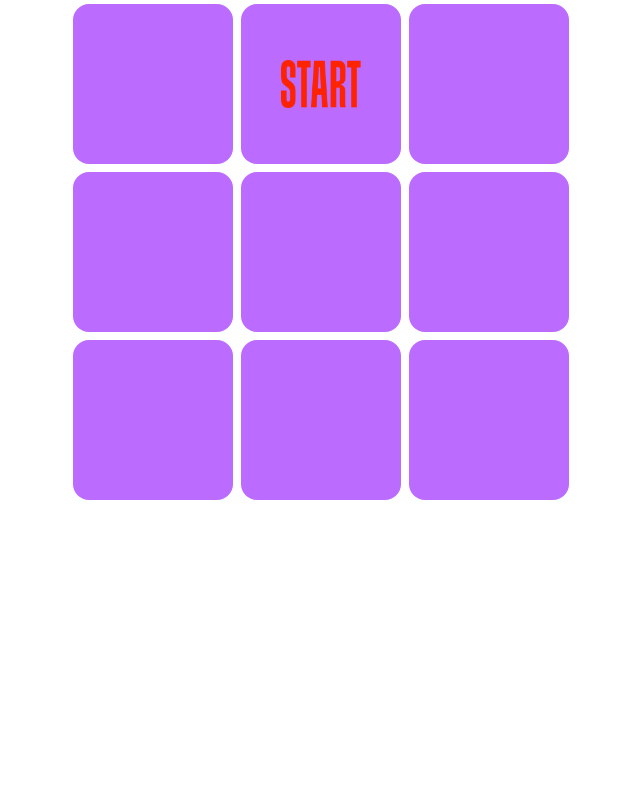
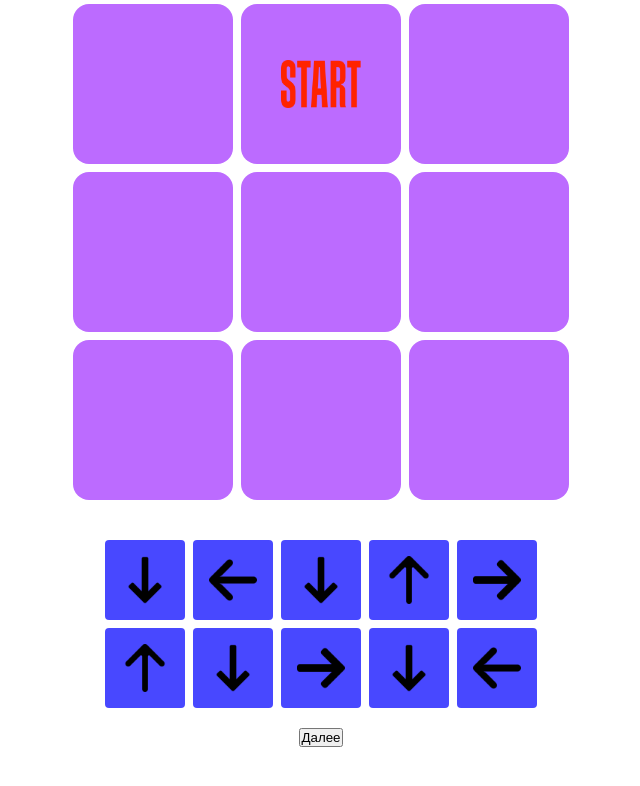
Before and after one commit to 11alexey11/ama_kids_labyrinth, a React app: page / in a window 1280 px wide. Shown: the whole page, without its empty margins (319-959 px from the left). Built offline with nearby package versions, Linux system fonts and the light colour scheme.

Commit message:
feat: Add Menu component with labyrinth array

```diff
--- a/src/classes/Cell.js
+++ b/src/classes/Cell.js
@@ -1,3 +1,4 @@
+import { direction } from '../constants/direction';
 import { fieldSize } from '../constants/fieldSize';
 
 export class Cell {
@@ -58,4 +59,27 @@ export class Cell {
         const neighboringCells = [this.generateTopCell(), this.generateRightCell(), this.generateBottomCell(), this.generateLeftCell()];
         return neighboringCells.filter((neighboringCell) => neighboringCell);
     }
+
+    defineDirectionNeighboringCell(neighboringCell) {
+        const diffX = neighboringCell.x - this.x;
+        const diffY = neighboringCell.y - this.y;
+
+        console.log(this, neighboringCell)
+
+        if (diffX === 0 && diffY === 1) {
+            return direction.right;
+        } else
+
+        if (diffX === 0 && diffY === -1) {
+            return direction.left;
+        }
+
+        if (diffX === 1 && diffY === 0) {
+            return direction.bottom;
+        }
+
+        if (diffX === -1 && diffY === 0) {
+            return direction.top;
+        }
+    }
 }
--- a/src/common/variables.scss
+++ b/src/common/variables.scss
@@ -1 +1,2 @@
 $purple: #BC6BFF;
+$blue: #4848FF;
--- a/src/components/App/App.js
+++ b/src/components/App/App.js
@@ -3,6 +3,7 @@ import { Provider } from 'react-redux';
 
 import { store } from '../../store';
 import { Field } from '../Field';
+import { Menu } from '../Menu';
 
 import './index.scss';
 
@@ -10,6 +11,7 @@ const App = () => {
     return (
         <Provider store={store}>
             <Field />
+            <Menu />
         </Provider>
     )
 };
--- /dev/null
+++ b/src/components/Menu/Menu.js
@@ -0,0 +1,41 @@
+import React from 'react';
+import { useSelector } from 'react-redux';
+import { neighboringCells } from '../../constants/neighboringCellsSize';
+
+import { getDirections, getLabyrinthCells, getStartCell } from '../../store/game/selectors';
+
+import './index.scss';
+
+const menuStyle = {
+    width: neighboringCells.size * 0.25 + 2.5 * neighboringCells.size + 'rem',
+    height: (neighboringCells.size / 5 + 2) * 0.25 + 5 * (neighboringCells.size / 5) + 'rem'
+}
+
+const Menu = () => {
+    const labyrinthCells = useSelector(getLabyrinthCells);
+    const startCell = useSelector(getStartCell);
+    const directions = useSelector(getDirections);
+    console.log(labyrinthCells);
+    console.log(directions);
+
+    return (
+        <div className='menu'>
+            <div style={menuStyle} className='menu__labyrinth'>
+                {
+                    labyrinthCells.map((labyrinthCell, index) => {
+                        return (
+                            <div
+                                className={`menu__labyrinth__cell ${directions[index]}`}
+                                key={index}>
+                            </div>
+                        )
+
+                    })
+                }
+            </div>
+            <input type='button' value='Далее' />
+        </div>
+    )
+};
+
+export default Menu;
--- /dev/null
+++ b/src/components/Menu/index.js
@@ -0,0 +1,3 @@
+import Menu from './Menu';
+
+export { Menu };
--- /dev/null
+++ b/src/components/Menu/index.scss
@@ -0,0 +1,43 @@
+@import '../../common/variables.scss';
+
+.menu {
+    display: flex;
+    flex-direction: column;
+    align-items: center;
+
+    &__labyrinth {
+        display: flex;
+        flex-wrap: wrap;
+        margin: 2rem 0 1rem 0;
+
+        &__cell {
+            display: flex;
+            align-items: center;
+            justify-content: center;
+            width: 5rem;
+            height: 5rem;
+            margin: 0.25rem;
+            border-radius: 0.25rem;
+
+            &.left {
+                background: url('../../assets/left.png') no-repeat no-repeat center center $blue;
+                background-size: 3rem 3rem;
+            }
+
+            &.right {
+                background: url('../../assets/right.png') no-repeat no-repeat center center $blue;
+                background-size: 3rem 3rem;
+            }
+
+            &.top {
+                background: url('../../assets/top.png') no-repeat no-repeat center center $blue;
+                background-size: 3rem 3rem;
+            }
+
+            &.bottom {
+                background: url('../../assets/bottom.png') no-repeat no-repeat center center $blue;
+                background-size: 3rem 3rem;
+            }
+        }
+    }
+}
--- /dev/null
+++ b/src/constants/direction.js
@@ -0,0 +1,6 @@
+export const direction = {
+    left: 'left',
+    right: 'right',
+    top: 'top',
+    bottom: 'bottom'
+};
--- /dev/null
+++ b/src/constants/neighboringCellsSize.js
@@ -0,0 +1,3 @@
+export const neighboringCells = {
+    size: 10
+};
--- a/src/store/game/reducer.js
+++ b/src/store/game/reducer.js
@@ -1,10 +1,16 @@
 import { generateField } from '../../utils/generateField';
+import { generateLabyrinthCells } from '../../utils/generateLabyrinthCells';
 import { generateRandomCell } from '../../utils/generateRandomCell';
 import { gameActionTypes } from './actionTypes';
 
+const startCell = generateRandomCell();
+const [labyrinthCells, directions] = generateLabyrinthCells(startCell);
+
 const initialState = {
     cells: generateField(),
-    startCell: generateRandomCell()
+    startCell: startCell,
+    labyrinthCells: labyrinthCells,
+    directions: directions
 };
 
 export const gameReducer = (state = initialState, action) => {
--- a/src/store/game/selectors.js
+++ b/src/store/game/selectors.js
@@ -1,3 +1,7 @@
 export const getFieldCells = (state) => state.game.cells;
 
 export const getStartCell = (state) => state.game.startCell;
+
+export const getLabyrinthCells = (state) => state.game.labyrinthCells;
+
+export const getDirections = (state) => state.game.directions;
--- /dev/null
+++ b/src/utils/generateLabyrinthCells.js
@@ -0,0 +1,22 @@
+import { neighboringCells } from '../constants/neighboringCellsSize';
+import { generateNeighboringRandomCell } from './generateNeighboringRandomCell';
+
+export const generateLabyrinthCells = (startCell) => {
+    const labyrinthCells = [];
+    const directions = [];
+    let neighboringRandomCell = generateNeighboringRandomCell(startCell);
+    let direction = startCell.defineDirectionNeighboringCell(neighboringRandomCell);
+
+    labyrinthCells.push(neighboringRandomCell);
+    directions.push(direction);
+
+    for (let i = 0; i < neighboringCells.size - 1; i += 1) {
+        const tempCell = neighboringRandomCell;
+        neighboringRandomCell = generateNeighboringRandomCell(neighboringRandomCell);
+        direction = tempCell.defineDirectionNeighboringCell(neighboringRandomCell);
+        labyrinthCells.push(neighboringRandomCell);
+        directions.push(direction);
+    }
+
+    return [labyrinthCells, directions];
+};
--- /dev/null
+++ b/src/utils/generateNeighboringRandomCell.js
@@ -0,0 +1,6 @@
+export const generateNeighboringRandomCell = (startCell) => {
+    const neighboringCells = startCell.generateNeighboringCells(startCell);
+    const randomNeighboringCellIndex = Math.floor(Math.random() * neighboringCells.length);
+
+    return neighboringCells[randomNeighboringCellIndex];
+};
--- a/webpack.config.js
+++ b/webpack.config.js
@@ -82,11 +82,7 @@ module.exports = {
             },
             {
                 test: /\.(png|jpe?g|gif)$/i,
-                use: [
-                    {
-                        loader: 'file-loader',
-                    },
-                ],
+                type: 'asset/resource'
             }
         ]
     }
```
Also changed, not shown: src/assets/bottom.png (added), src/assets/left.png (added), src/assets/right.png (added), src/assets/top.png (added).
